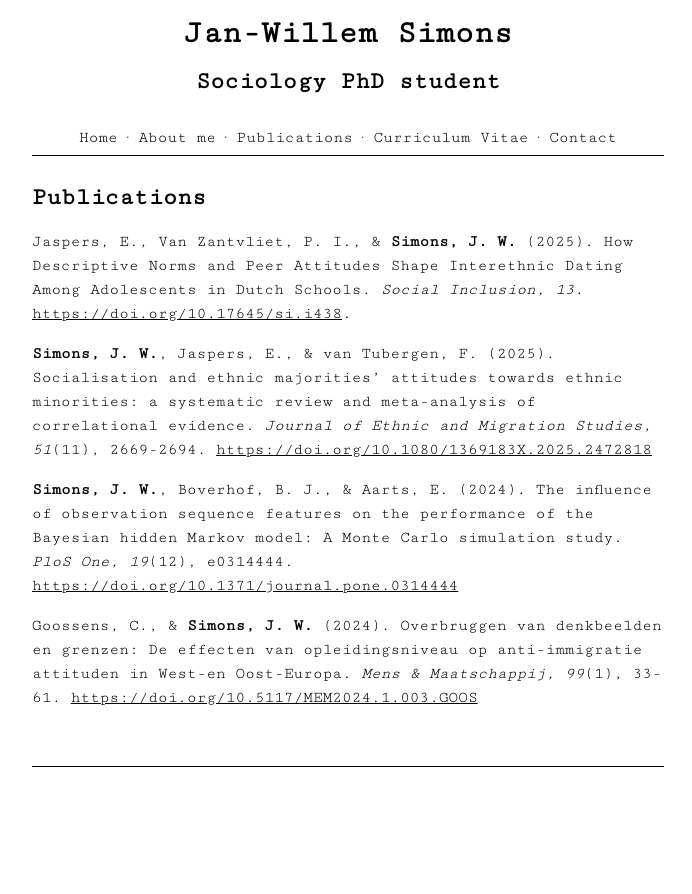
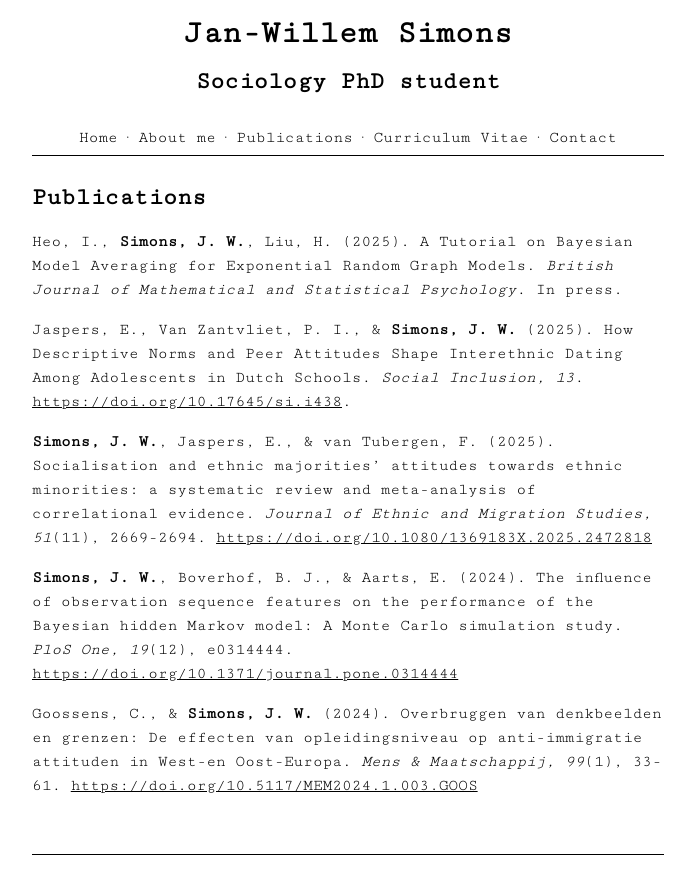
Before and after one commit to jwgsim/jwgsim.github.io, a Jekyll site: the page built from publications.md, in a window 1280 px wide. Shown: the top 894 px of the page, without its empty margins (292-984 px from the left). Built offline with Jekyll 4.4.1, drawn with Linux system fonts in a browser that asks for light colours.

Commit message:
Update publications

```diff
--- a/publications.md
+++ b/publications.md
@@ -3,6 +3,8 @@ layout: default
 title: Publications
 permalink: /publications/
 ---
+
+Heo, I., **Simons, J. W.**, Liu, H. (2025). A Tutorial on Bayesian Model Averaging for Exponential Random Graph Models. *British Journal of Mathematical and Statistical Psychology*. In press.
 
 Jaspers, E., Van Zantvliet, P. I., & **Simons, J. W.** (2025). How Descriptive Norms and Peer Attitudes Shape Interethnic Dating Among Adolescents in Dutch Schools. *Social Inclusion, 13*. <a href="https://doi.org/10.17645/si.i438"> https://doi.org/10.17645/si.i438</a>.
 
```
